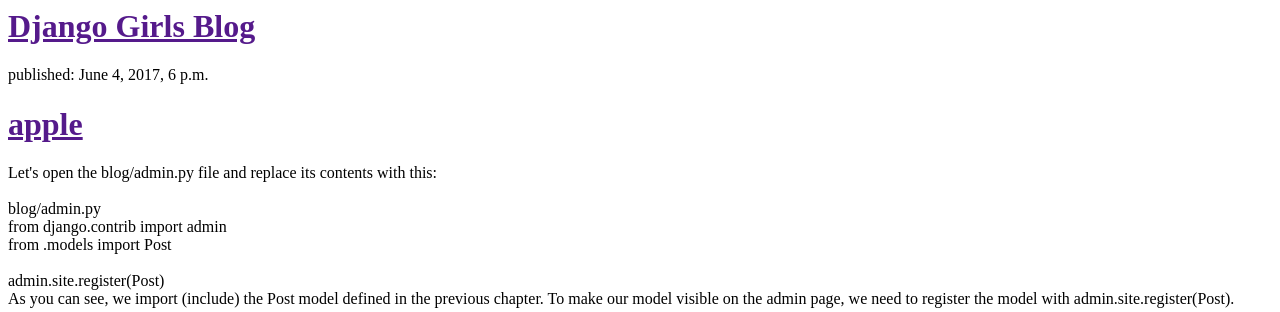
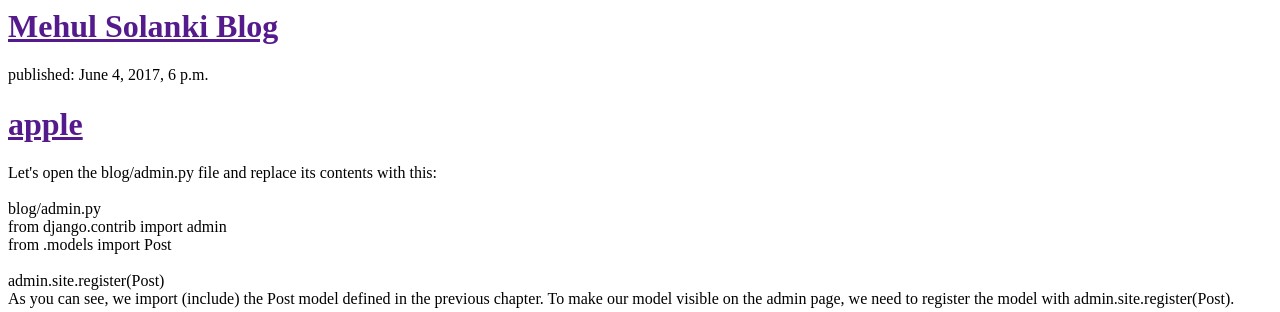
Before and after one commit to mehuls45/my-first-blog, a Django app: page / in a window 1280 px wide. Shown: the top 312 px of the page. Run offline with Django 3.2, Linux system fonts and the light colour scheme; data comes from the database, SQL or seed files in the repository.

Commit message:
Changed the title from Django girls to Mehul's blog

```diff
--- a/blog/templates/blog/post_list.html
+++ b/blog/templates/blog/post_list.html
@@ -1,10 +1,10 @@
 <html>
     <head>
-        <title>Django Girls blog</title>
+        <title>Mehul Solanki's blog</title>
     </head>
     <body>
         <div>
-            <h1><a href="">Django Girls Blog</a></h1>
+            <h1><a href="">Mehul Solanki Blog</a></h1>
         </div>
 
         {% for post in posts %}
```
